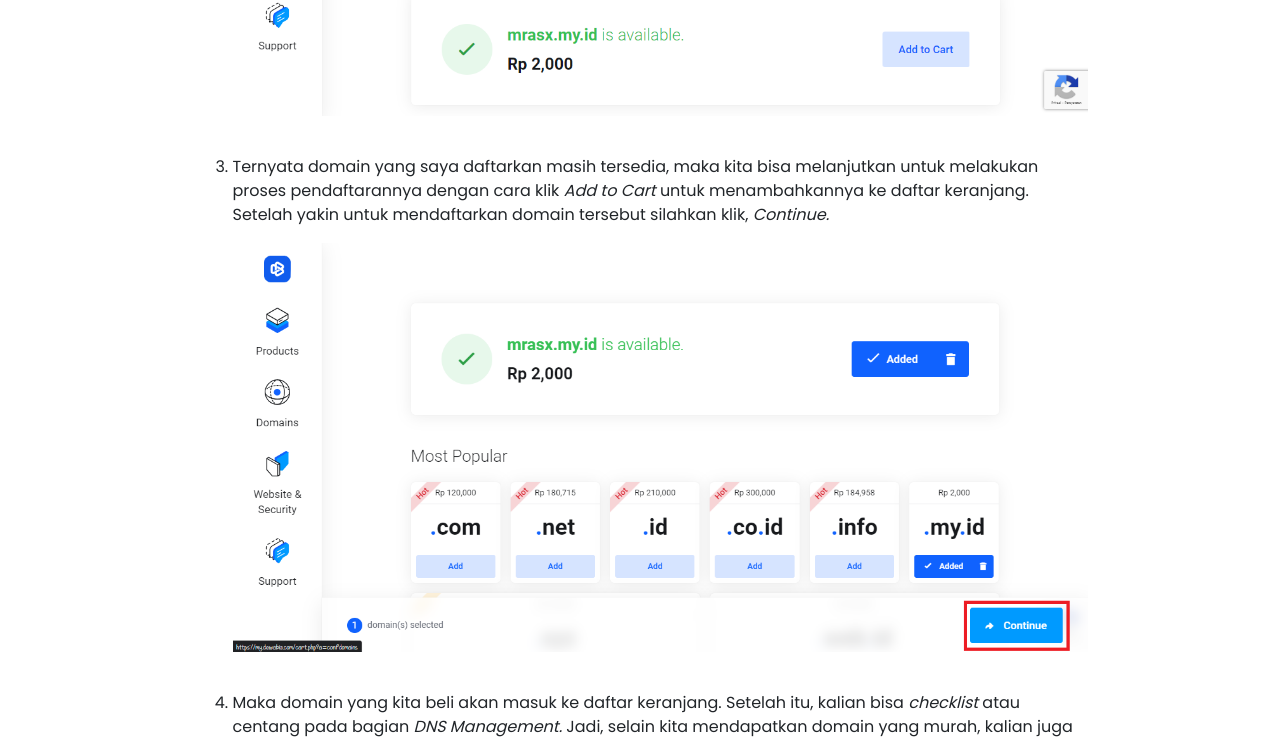
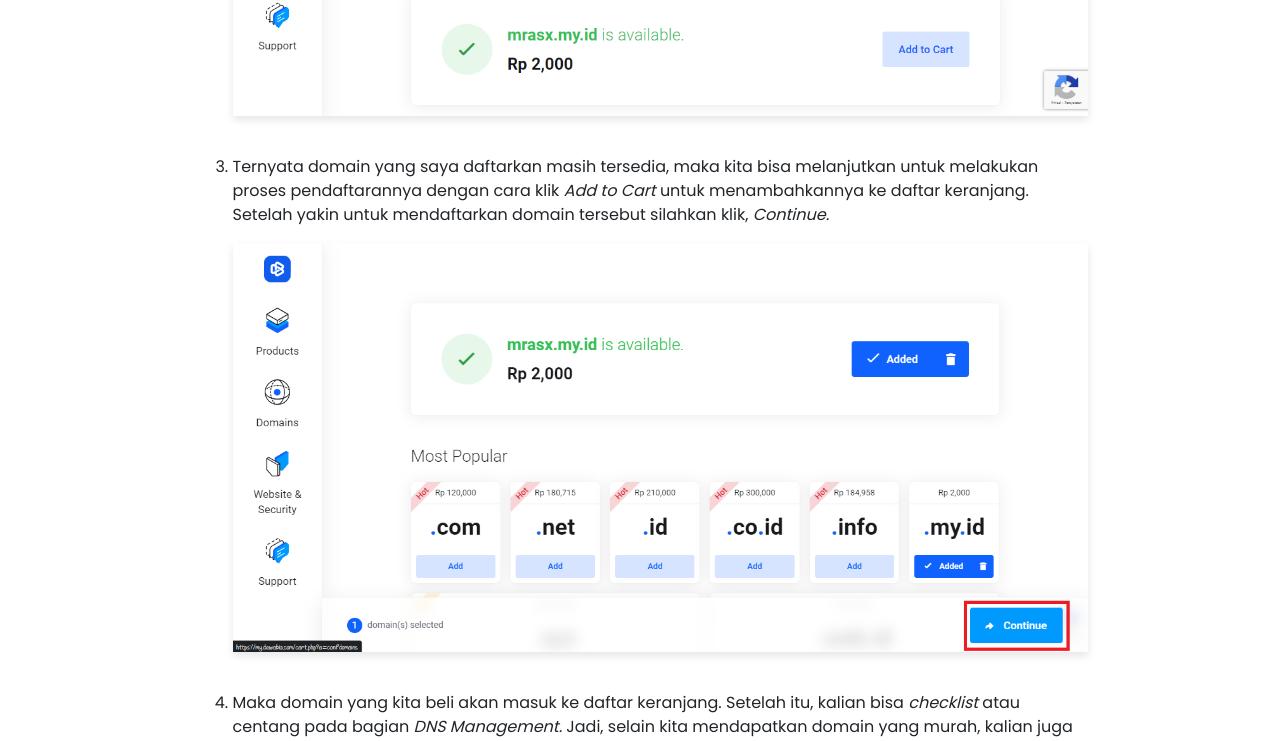
Before and after one commit to ajisetiawan716/ajisetiawan716.github.io, a Jekyll site: the page built from _posts/2023-12-15-cara-daftar-domain-my.id-murah-di-dewabiz.md, in a window 1280 px wide and 1400 px high, scrolled down 1908 px. Shown: the part 144-885 px from the top of the window. Built offline with Jekyll 4.4.1, drawn with Linux system fonts in a browser that asks for light colours; nearby versions of some CDN libraries; comment, search, counter and statistics services are not loaded.

Commit message:
Update _blog.scss

```diff
--- a/_sass/_blog.scss
+++ b/_sass/_blog.scss
@@ -21,6 +21,10 @@ $linkColor: #0366d6;
     margin: 0 -15px -15px -15px;
     padding: 15px 35px;
   }
+}
+/* Image Post-body*/
+.post-body img {
+  box-shadow: 0 4px 8px rgba(0, 0, 0, 0.1); /* Sesuaikan nilai bayangan sesuai preferensi Anda */
 }
 
 /* Start of Pagination */
```
